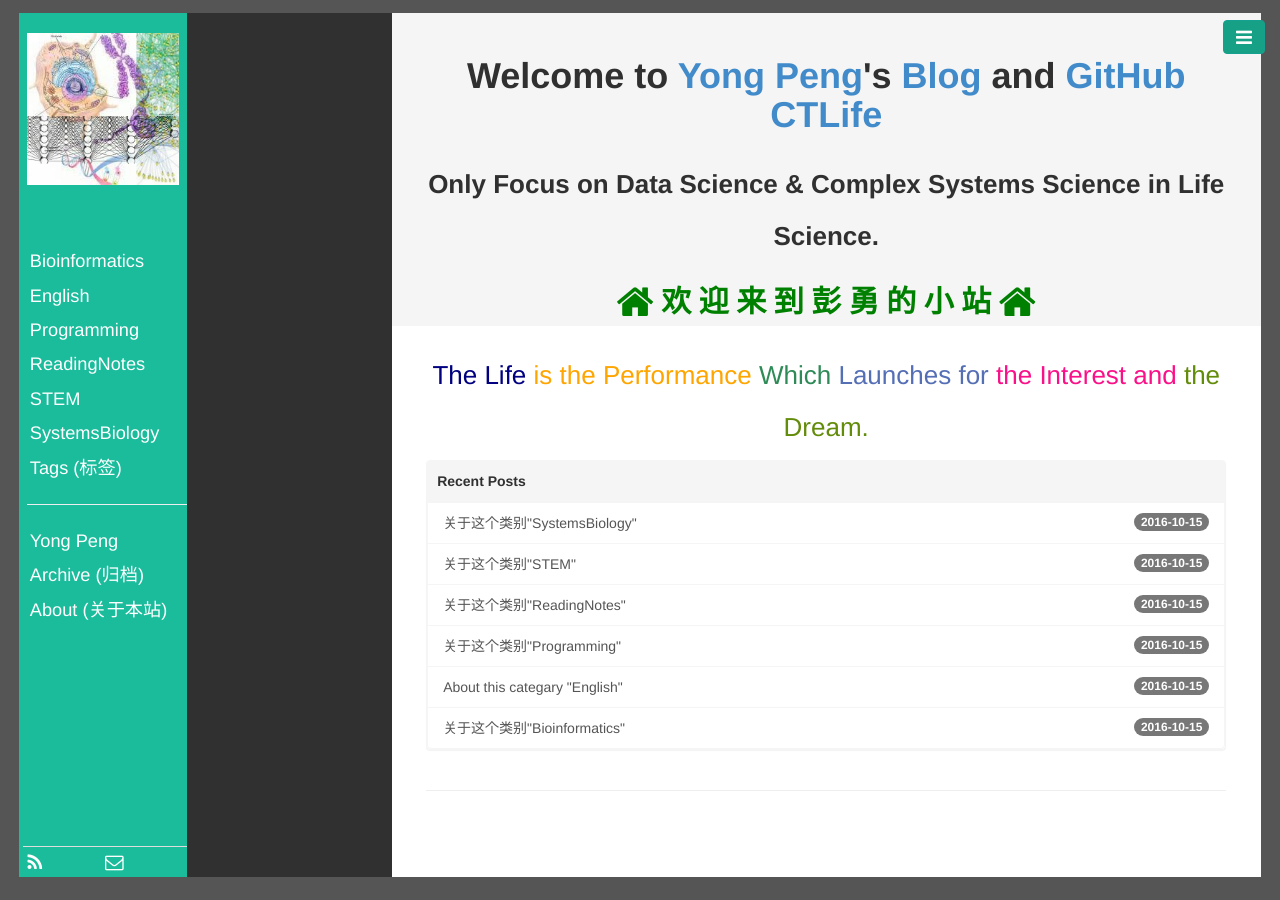
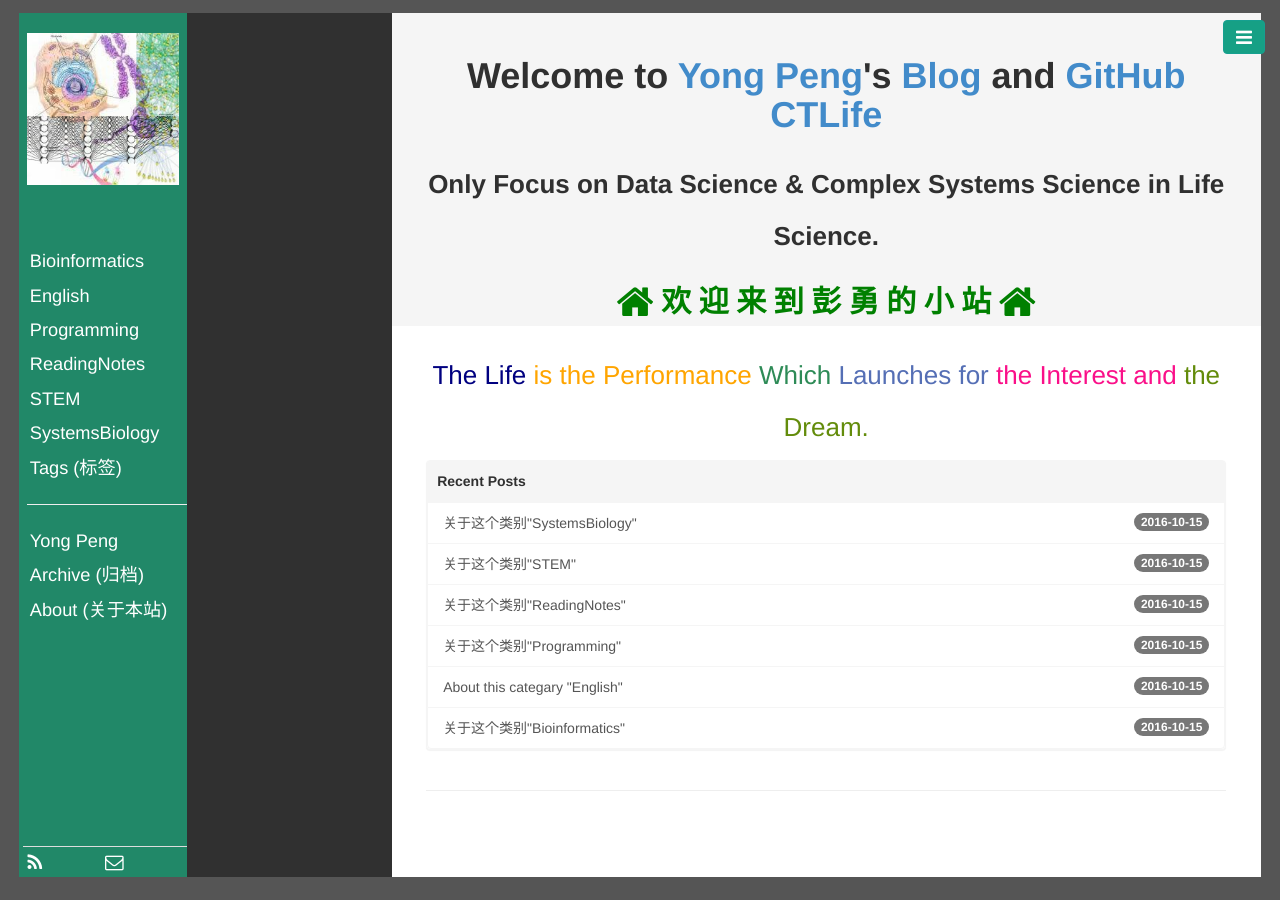
Before and after one commit to CTLife/CTLife.github.io, a Jekyll site: the page built from index.html, in a window 1280 px wide. Built offline with Jekyll 4.4.1, drawn with Linux system fonts in a browser that asks for light colours; Markdown is read by kramdown in place of the engine named in the settings; the list of posts is cut into pages by our own code.

Commit message:
Update base.css

```diff
--- a/public/css/base.css
+++ b/public/css/base.css
@@ -20,9 +20,10 @@ body, html {
   width: 30%;
   height: 100%;
 }
+
 /* 左侧导航栏 */
 .aside1 {
-  background-color: #1abc9c;
+  background-color: #218868;
   width: 45%;
   height: 100%;
   padding-left: 2%;
```
